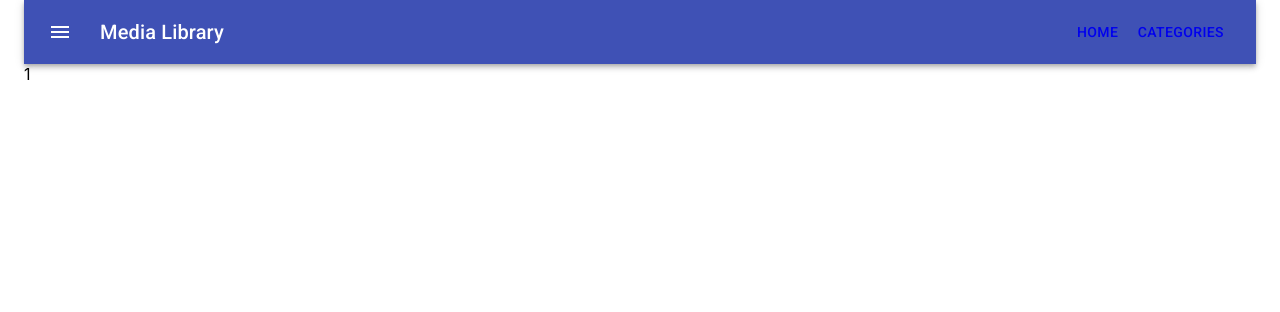
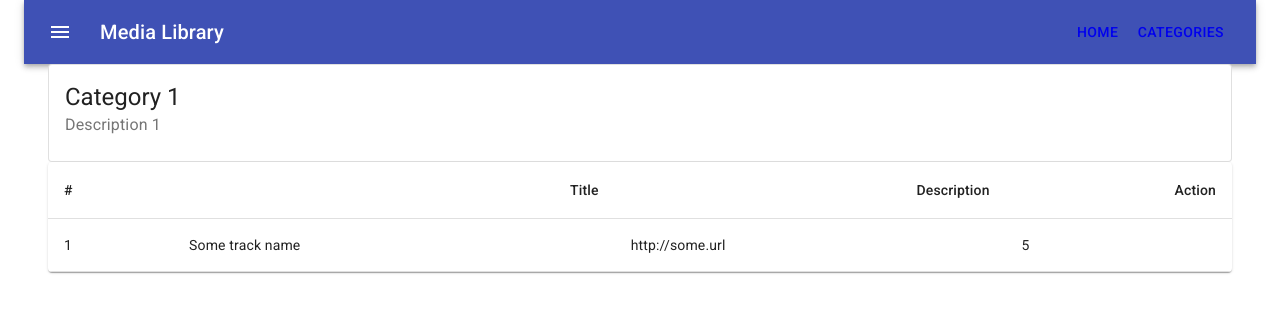
Before and after one commit to evgeny-s/media-library-saga, a React (Create React App) app: page /category/1 in a window 1280 px wide. Shown: the top 312 px of the page. Built offline with nearby package versions, Linux system fonts and the light colour scheme; data requests are answered from the project's data file.

Commit message:
* Added category item processing.

```diff
--- a/src/App.js
+++ b/src/App.js
@@ -15,7 +15,7 @@ import { makeStyles } from '@material-ui/core/styles';
 
 import './App.css';
 import CategoryList from "./containers/CategoryList";
-import CategoryItem from "./components/CategoryItem";
+import CategoryItem from "./containers/CategoryItem";
 
 const useStyles = makeStyles((theme) => ({
   root: {
--- a/src/actions/library.js
+++ b/src/actions/library.js
@@ -4,4 +4,8 @@ export default {
   'LIBRARY/FETCH_CATEGORIES_SUCCESSFULLY': createAction('LIBRARY/FETCH_CATEGORIES_SUCCESSFULLY'),
   'LIBRARY/FETCH_CATEGORIES_ERROR': createAction('LIBRARY/FETCH_CATEGORIES_ERROR'),
   'LIBRARY/FETCH_CATEGORIES': createAction('LIBRARY/FETCH_CATEGORIES'),
+
+  'LIBRARY/FETCH_CATEGORY_DATA': createAction('LIBRARY/FETCH_CATEGORY_DATA'),
+  'LIBRARY/FETCH_CATEGORY_DATA_ERROR': createAction('LIBRARY/FETCH_CATEGORY_DATA'),
+  'LIBRARY/FETCH_CATEGORY_DATA_SUCCESSFULLY': createAction('LIBRARY/FETCH_CATEGORY_DATA_SUCCESSFULLY'),
 };
--- a/src/components/CategoryItem.js
+++ b/src/components/CategoryItem.js
@@ -1,14 +1,101 @@
-import React from 'react';
+import React, {useEffect} from 'react';
+import PropTypes from 'prop-types';
+import Container from '@material-ui/core/Container';
+import Table from '@material-ui/core/Table';
+import TableBody from '@material-ui/core/TableBody';
+import TableCell from '@material-ui/core/TableCell';
+import TableContainer from '@material-ui/core/TableContainer';
+import TableHead from '@material-ui/core/TableHead';
+import TableRow from '@material-ui/core/TableRow';
+import Card from '@material-ui/core/Card';
+import CardContent from '@material-ui/core/CardContent';
+import Typography from '@material-ui/core/Typography';
 import {
   useParams
 } from "react-router-dom";
+import Paper from "@material-ui/core/Paper/index";
+import {makeStyles} from "@material-ui/core/styles/index";
 
-function CategoryItem() {
+const useStyles = makeStyles({
+  table: {
+    minWidth: 650,
+  },
+  progress: {
+    display: 'flex',
+    justifyContent: 'center',
+    alignItems: 'center',
+    height: '500px'
+  },
+});
+
+function CategoryItem({fetchCategoryData, fetchCategoryDataError, categoryTracks, categoryData}) {
   let {id} = useParams();
 
+  useEffect(() => {
+    fetchCategoryData(id);
+  }, []);
+
+  useEffect(() => {
+    if (fetchCategoryDataError) {
+      alert(fetchCategoryDataError);
+    }
+  }, [fetchCategoryDataError]);
+
+  const classes = useStyles();
+
   return (
-    <div>{id}</div>
+    <Container>
+      {
+        categoryData && (
+          <Card variant="outlined">
+            <CardContent>
+              <Typography variant="h5" component="h2">
+                {categoryData.title}
+              </Typography>
+              <Typography color="textSecondary">
+                {categoryData.description}
+              </Typography>
+            </CardContent>
+          </Card>
+        )
+      }
+      {
+        categoryTracks.length !== 0 && (
+          <TableContainer component={Paper}>
+            <Table className={classes.table} aria-label="simple table">
+              <TableHead>
+                <TableRow>
+                  <TableCell>#</TableCell>
+                  <TableCell align="right">Title</TableCell>
+                  <TableCell align="right">Description</TableCell>
+                  <TableCell align="right">Action</TableCell>
+                </TableRow>
+              </TableHead>
+              <TableBody>
+                {categoryTracks.map(({id, name, url, duration}) => (
+                  <TableRow key={id}>
+                    <TableCell component="th" scope="row">
+                      {id}
+                    </TableCell>
+                    <TableCell>{name}</TableCell>
+                    <TableCell>{url}</TableCell>
+                    <TableCell>{duration}</TableCell>
+                  </TableRow>
+                ))}
+              </TableBody>
+            </Table>
+          </TableContainer>
+        )
+      }
+    </Container>
   );
 }
 
+CategoryItem.propTypes = {
+  fetchCategoryData: PropTypes.func.isRequired,
+  categoryData: PropTypes.object,
+  categoryTracks: PropTypes.array,
+  fetchCategoryDataError: PropTypes.string,
+};
+
 export default CategoryItem;
--- a/src/components/CategoryList.js
+++ b/src/components/CategoryList.js
@@ -9,6 +9,7 @@ import TableRow from '@material-ui/core/TableRow';
 import Paper from '@material-ui/core/Paper';
 import PropTypes from 'prop-types';
 import Button from '@material-ui/core/Button';
+import CircularProgress from '@material-ui/core/CircularProgress';
 import {
   NavLink
 } from "react-router-dom";
@@ -18,6 +19,12 @@ import Paginator from './../containers/CategoryPaginator';
 const useStyles = makeStyles({
   table: {
     minWidth: 650,
+  },
+  progress: {
+    display: 'flex',
+    justifyContent: 'center',
+    alignItems: 'center',
+    height: '500px'
   },
 });
 
@@ -33,6 +40,14 @@ function CategoryList({fetchCategories, items, fetchCategoryError}) {
   }, [fetchCategoryError]);
 
   const classes = useStyles();
+
+  if (items.length === 0 && fetchCategoryError === '') {
+    return (
+      <div className={classes.progress}>
+        <CircularProgress/>
+      </div>
+    );
+  }
 
   return (
     <div>
--- /dev/null
+++ b/src/containers/CategoryItem.js
@@ -0,0 +1,22 @@
+import {connect} from 'react-redux';
+
+import Actions from "../actions/library";
+import CategoryItem from "../components/CategoryItem";
+
+const mapStateToProps = state => {
+  return {
+    categoryData: state.library.categoryData,
+    categoryTracks: state.library.categoryTracks,
+    fetchCategoryDataError: state.library.fetchCategoryDataError,
+  }
+};
+const mapDispatchToProps = dispatch => {
+  return {
+    fetchCategoryData: (id) => dispatch(Actions["LIBRARY/FETCH_CATEGORY_DATA"](id)),
+  };
+};
+
+export default connect(
+  mapStateToProps,
+  mapDispatchToProps,
+)(CategoryItem);
--- a/src/db/db.json
+++ b/src/db/db.json
@@ -18,5 +18,8 @@
     {"id": 16, "title": "Category 16", "description": "Description 16"},
     {"id": 17, "title": "Category 17", "description": "Description 17"},
     {"id": 18, "title": "Category 18", "description": "Description 18"}
+  ],
+  "tracks": [
+    {"id": 1, "name": "Some track name", "url": "http://some.url", "duration": "5", "categoryId": 1}
   ]
 }
--- a/src/reducers/library.js
+++ b/src/reducers/library.js
@@ -8,6 +8,10 @@ const initialState = {
   fetchCategoryError: '',
   categoryPage: 1,
   categoriesCount: 0,
+
+  categoryData: null,
+  categoryTracks: [],
+  fetchCategoryDataError: '',
 };
 
 const libraryReducer = handleActions({
@@ -19,10 +23,26 @@ const libraryReducer = handleActions({
       }
     });
   },
+  [Actions['LIBRARY/FETCH_CATEGORY_DATA_SUCCESSFULLY']]: (state, action) => {
+    const {categoryData, categoryTracks} = action.payload;
+    return update(state, {
+      $merge: {
+        categoryData,
+        categoryTracks,
+      }
+    });
+  },
   [Actions['LIBRARY/FETCH_CATEGORIES_ERROR']]: (state, action) => {
     return update(state, {
       $merge: {
         fetchCategoryError: action.payload.message,
+      }
+    });
+  },
+  [Actions['LIBRARY/FETCH_CATEGORY_DATA_ERROR']]: (state, action) => {
+    return update(state, {
+      $merge: {
+        fetchCategoryDataError: action.payload.message,
       }
     });
   },
--- a/src/sagas/librarySaga.js
+++ b/src/sagas/librarySaga.js
@@ -14,14 +14,28 @@ function* fetchCategories(action) {
   }
 }
 
+function* fetchCategoryData(action) {
+  try {
+    let categoryData = yield call(libraryService.fetchCategoryData, action.payload);
+    let categoryTracks = yield call(libraryService.fetchCategoryTracks, action.payload);
+
+    yield put(Actions['LIBRARY/FETCH_CATEGORY_DATA_SUCCESSFULLY']({categoryData, categoryTracks}));
+  } catch ({message}) {
+    yield put(Actions['LIBRARY/FETCH_CATEGORY_DATA_ERROR']({message}));
+  }
+}
+
 function* fetchCategoriesSaga() {
   yield takeLatest('LIBRARY/FETCH_CATEGORIES', fetchCategories);
 }
 
-
+function* fetchCategoryDataSaga() {
+  yield takeLatest('LIBRARY/FETCH_CATEGORY_DATA', fetchCategoryData);
+}
 
 export default function* librarySaga() {
   yield all([
     fetchCategoriesSaga(),
+    fetchCategoryDataSaga(),
   ]);
 };
--- a/src/services/libraryService.js
+++ b/src/services/libraryService.js
@@ -11,6 +11,18 @@ class LibraryService {
       count: +response.headers.get('X-Total-Count'),
     };
   }
+
+  async fetchCategoryData(categoryId) {
+    const response = await fetch(`${BASE_URL}/categories/${categoryId}`);
+
+    return await response.json();
+  }
+
+  async fetchCategoryTracks(categoryId) {
+    const response = await fetch(`${BASE_URL}/tracks/?categoryId=${categoryId}`);
+
+    return await response.json();
+  }
 }
 
 export default new LibraryService();
```
